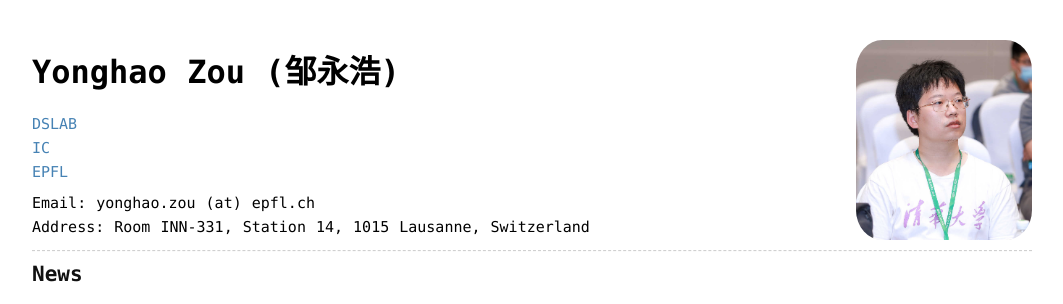
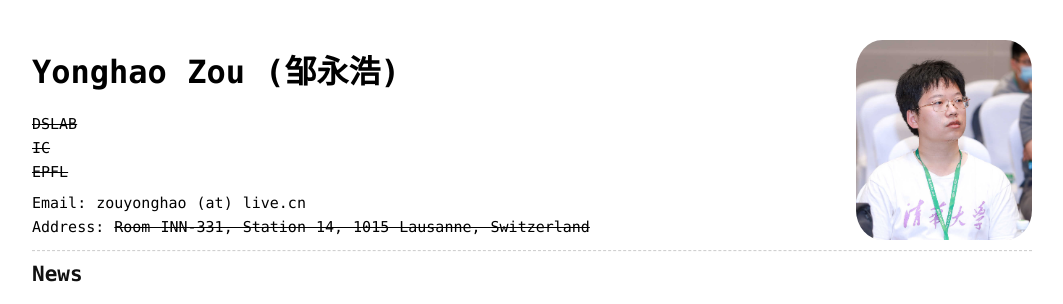
Before and after one commit to zouyonghao/zouyonghao.github.io, a Jekyll site: the page built from index.md, in a window 1280 px wide. Shown: the top 304 px of the page, without its empty margins (108-1171 px from the left). Built offline with Jekyll 4.4.1, drawn with Linux system fonts in a browser that asks for light colours.

```diff
--- a/_layouts/home.html
+++ b/_layouts/home.html
@@ -18,18 +18,18 @@
                 </div>
                 <h1>Yonghao Zou (邹永浩)</h1>
                 <p class="content">
-                    <a href="https://dslab.epfl.ch/">DSLAB</a>
+                    <del>DSLAB</del>
                     <br>
-                    <a href="http://ic.epfl.ch/">IC</a>
+                    <del>IC</del>
                     <br>
-                    <a href="https://www.epfl.ch/en/">EPFL</a>
+                    <del>EPFL</del>
                     <br>
                 </p>
                 <div class="content">
-                    Email: yonghao.zou (at) epfl.ch <br>
+                    Email: zouyonghao (at) live.cn <br>
                 </div>
                 <div class="content">
-                    Address: Room INN-331, Station 14, 1015 Lausanne, Switzerland <br>
+                    Address: <del>Room INN-331, Station 14, 1015 Lausanne, Switzerland</del> <br>
                 </div>
             </header>
             <article class="content">
```
